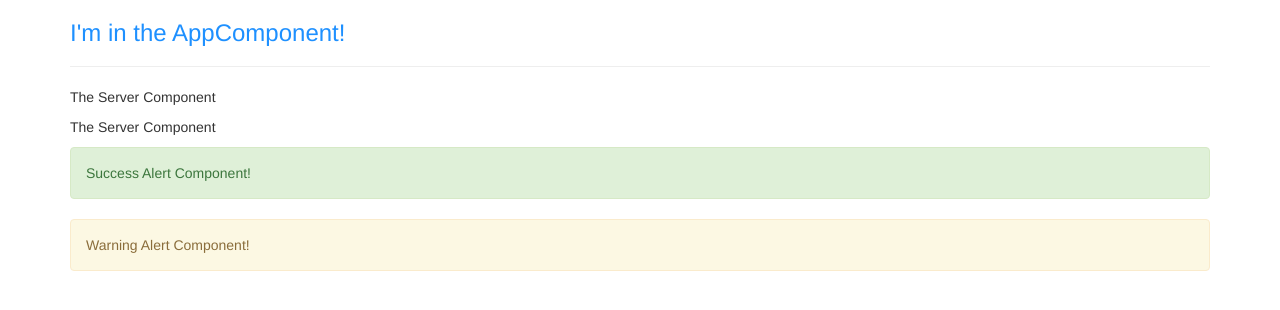
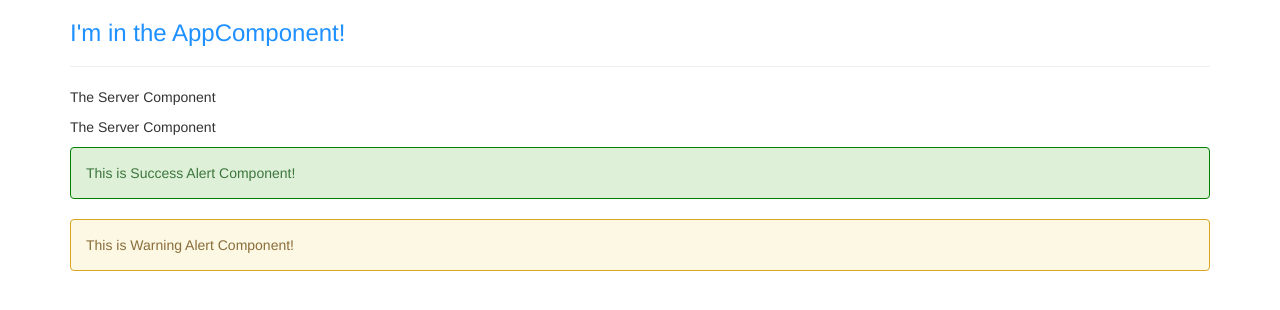
Before and after one commit to fgfernandez0321/angular2, an Angular app: page / in a window 1280 px wide. Shown: the top 310 px of the page. Built offline with nearby package versions, Linux system fonts and the light colour scheme.

Commit message:
- Bootstrap classes applied to templates.

```diff
--- a/src/app/success-alert/success-alert.component.css
+++ b/src/app/success-alert/success-alert.component.css
@@ -0,0 +1,3 @@
+.custom-success {
+  border: 1px solid green;
+}
--- a/src/app/success-alert/success-alert.component.html
+++ b/src/app/success-alert/success-alert.component.html
@@ -1,3 +1,3 @@
-<div class="alert alert-success" role="alert">
-  Success Alert Component!
+<div class="alert alert-success custom-success" role="alert">
+  This is Success Alert Component!
 </div>
--- a/src/app/warning-alert/warning-alert.component.css
+++ b/src/app/warning-alert/warning-alert.component.css
@@ -0,0 +1,3 @@
+.custom-warning {
+  border: 1px solid goldenrod;
+}
--- a/src/app/warning-alert/warning-alert.component.html
+++ b/src/app/warning-alert/warning-alert.component.html
@@ -1,3 +1,3 @@
-<div class="alert alert-warning" role="alert">
-  Warning Alert Component!
+<div class="alert alert-warning custom-warning" role="alert">
+  This is Warning Alert Component!
 </div>
```
